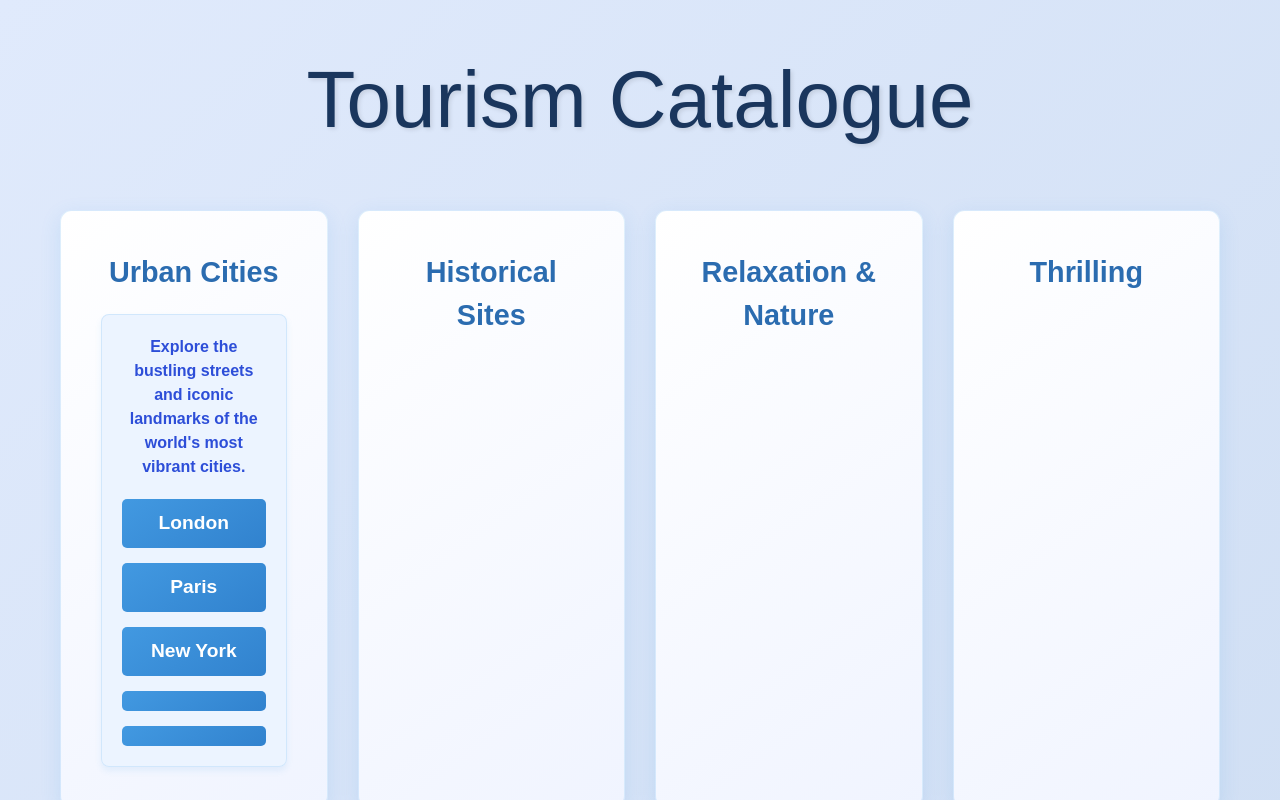
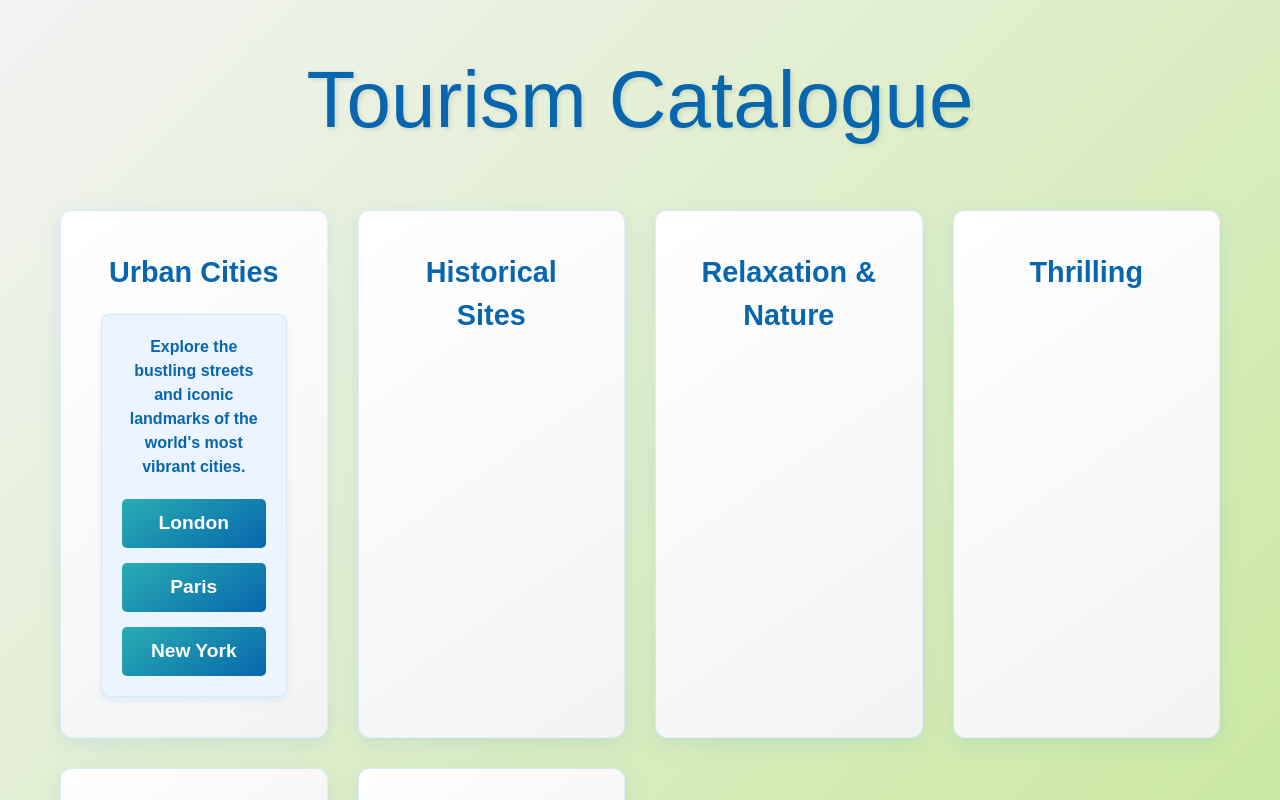
Before and after one commit to nerdylua/Virtual-tourist, a Next.js app: page /catalogue in a window 1280 px wide. Both pictures are taken after a click on the element "Urban Cities". Shown: the top 800 px of the page. Built offline with nearby package versions, Linux system fonts and the light colour scheme.

Commit message:
Update catalogue.tsx

```diff
--- a/pages/catalogue.tsx
+++ b/pages/catalogue.tsx
@@ -13,8 +13,6 @@ const Catalogue = () => {
         { name: "London", videoId: "KGerjHMa90s" },
         { name: "Paris", videoId: "Cnvi6oI3Eno" },
         { name: "New York", videoId: "TRnbMTjjNHQ" },
-        { name: "", videoId: "TRnbMTjjNHQ" },
-        { name: "", videoId: "TRnbMTjjNHQ" },
       ],
     },
     {
@@ -25,8 +23,6 @@ const Catalogue = () => {
         { name: "Pyramids of Egypt", videoId: "mOuvAJRknXk" },
         { name: "The Taj Mahal", videoId: "Bx2S7JpdOp4" },
         { name: "Chichen Itza", videoId: "W7KTl4r00sI" },
-        { name: "", videoId: "TRnbMTjjNHQ" },
-        { name: "", videoId: "TRnbMTjjNHQ" },
       ],
     },
     {
@@ -37,8 +33,6 @@ const Catalogue = () => {
         { name: "Maldives", videoId: "jqq_ZdD5Zwg" },
         { name: "Nature", videoId: "7AkbUfZjS5k" },
         { name: "Night sky", videoId: "XucTpkjQQLc" },
-        { name: "", videoId: "TRnbMTjjNHQ" },
-        { name: "", videoId: "TRnbMTjjNHQ" },
       ],
     },
     {
@@ -49,8 +43,6 @@ const Catalogue = () => {
         { name: "Roller coaster", videoId: "oAJLKDMihnU" },
         { name: "Snake Chase", videoId: "X_qfq_xGVwE" },
         { name: "FEAR OF HEIGHTS", videoId: "rNVpFXuAXIA" },
-        { name: "New York", videoId: "TRnbMTjjNHQ" },
-        { name: "New York", videoId: "TRnbMTjjNHQ" },
       ],
     },
     {
@@ -61,8 +53,6 @@ const Catalogue = () => {
         { name: "Lions", videoId: "sPyAQQklc1s" },
         { name: "Elephant Encounter", videoId: "HI7mTIxNotQ" },
         { name: "Antarctica", videoId: "XPhmpfiWEEw" },
-        { name: "New York", videoId: "TRnbMTjjNHQ" },
-        { name: "New York", videoId: "TRnbMTjjNHQ" },
       ],
     },
     {
@@ -73,8 +63,6 @@ const Catalogue = () => {
         { name: "Sharks", videoId: "c9YRl7Yu-p8" },
         { name: "Underwater National Park", videoId: "v64KOxKVLVg" },
         { name: "Underwater Life", videoId: "eKumVFvGHFA" },
-        { name: "New York", videoId: "TRnbMTjjNHQ" },
-        { name: "New York", videoId: "TRnbMTjjNHQ" },
       ],
     },
   ];
@@ -88,8 +76,8 @@ const Catalogue = () => {
   return (
     <div
       style={{
-        background: "linear-gradient(135deg, #e0eafc 0%, #cfdef3 100%)",
-        color: "#2d3748",
+        background: "linear-gradient(135deg, #F3F3F3 0%, #C5E898 100%)",
+        color: "#0766AD",
         padding: "40px",
         minHeight: "100vh",
       }}
@@ -99,7 +87,7 @@ const Catalogue = () => {
           textAlign: "center",
           fontSize: "5rem",
           marginBottom: "30px",
-          color: "#1a365d",
+          color: "#0766AD",
           textShadow: "2px 2px 4px rgba(0,0,0,0.1)",
         }}
       >
@@ -126,7 +114,7 @@ const Catalogue = () => {
               onClick={() => setSelectedVideo(null)}
               style={{
                 padding: "10px 20px",
-                backgroundColor: "#4a5568",
+                backgroundColor: "#29ADB2",
                 color: "#fff",
                 border: "none",
                 borderRadius: "5px",
@@ -157,7 +145,7 @@ const Catalogue = () => {
                 )
               }
               style={{
-                background: "linear-gradient(145deg, #ffffff, #f0f4ff)",
+                background: "linear-gradient(145deg, #ffffff, #F3F3F3)",
                 padding: "40px",
                 borderRadius: "12px",
                 textAlign: "center",
@@ -186,7 +174,7 @@ const Catalogue = () => {
                 style={{
                   fontSize: "1.8rem",
                   marginBottom: "15px",
-                  color: "#2b6cb0",
+                  color: "#0766AD",
                 }}
               >
                 {category.name}
@@ -206,7 +194,7 @@ const Catalogue = () => {
                     style={{
                       fontSize: "1rem",
                       marginBottom: "20px",
-                      color: "#2d4ed8",
+                      color: "#0766AD",
                     }}
                   >
                     {category.description}
@@ -227,7 +215,7 @@ const Catalogue = () => {
                         }}
                         style={{
                           padding: "10px 20px",
-                          background: "linear-gradient(145deg, #4299e1, #3182ce)",
+                          background: "linear-gradient(145deg, #29ADB2, #0766AD)",
                           color: "#fff",
                           border: "none",
                           borderRadius: "5px",
@@ -254,7 +242,7 @@ const Catalogue = () => {
           style={{
             textDecoration: "none",
             fontSize: "1.6rem",
-            color: "#2b6cb0",
+            color: "#0766AD",
             fontWeight: "bold",
           }}
         >
```
